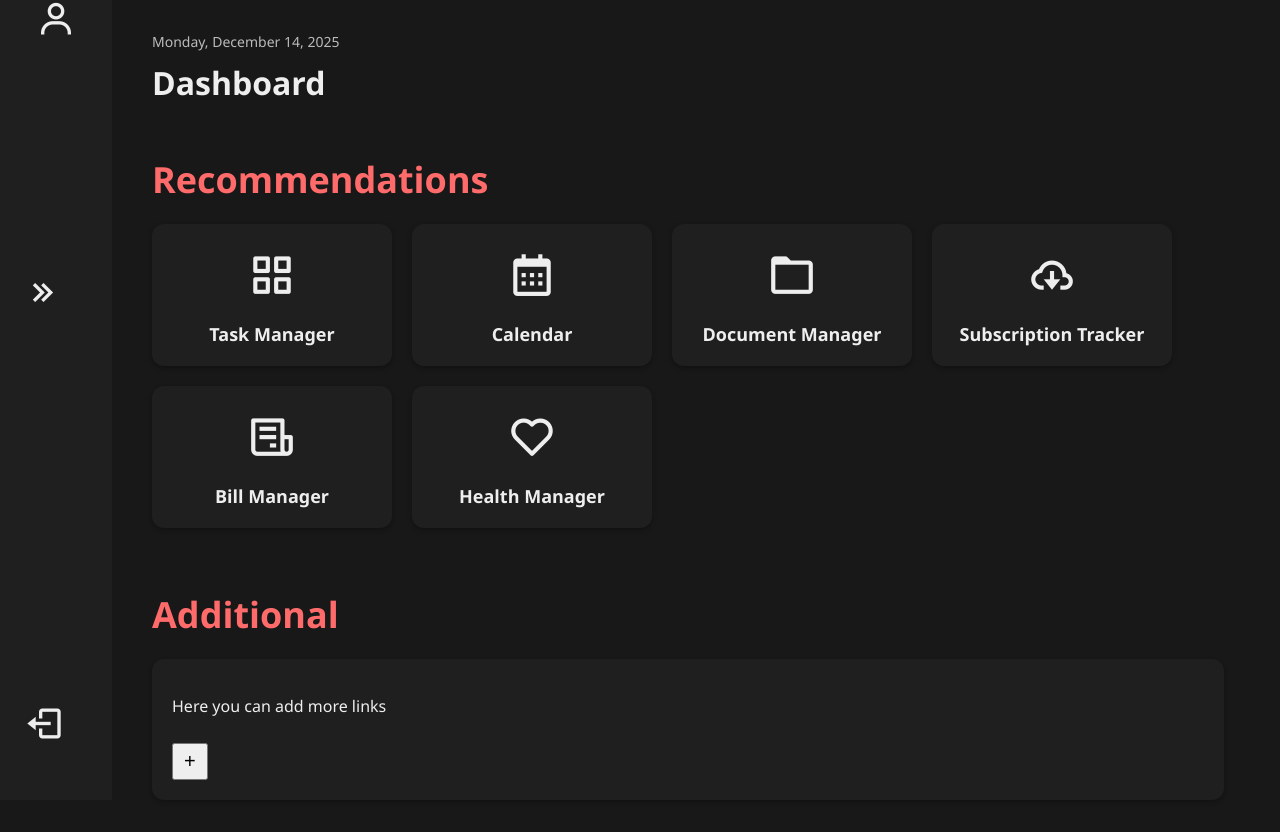
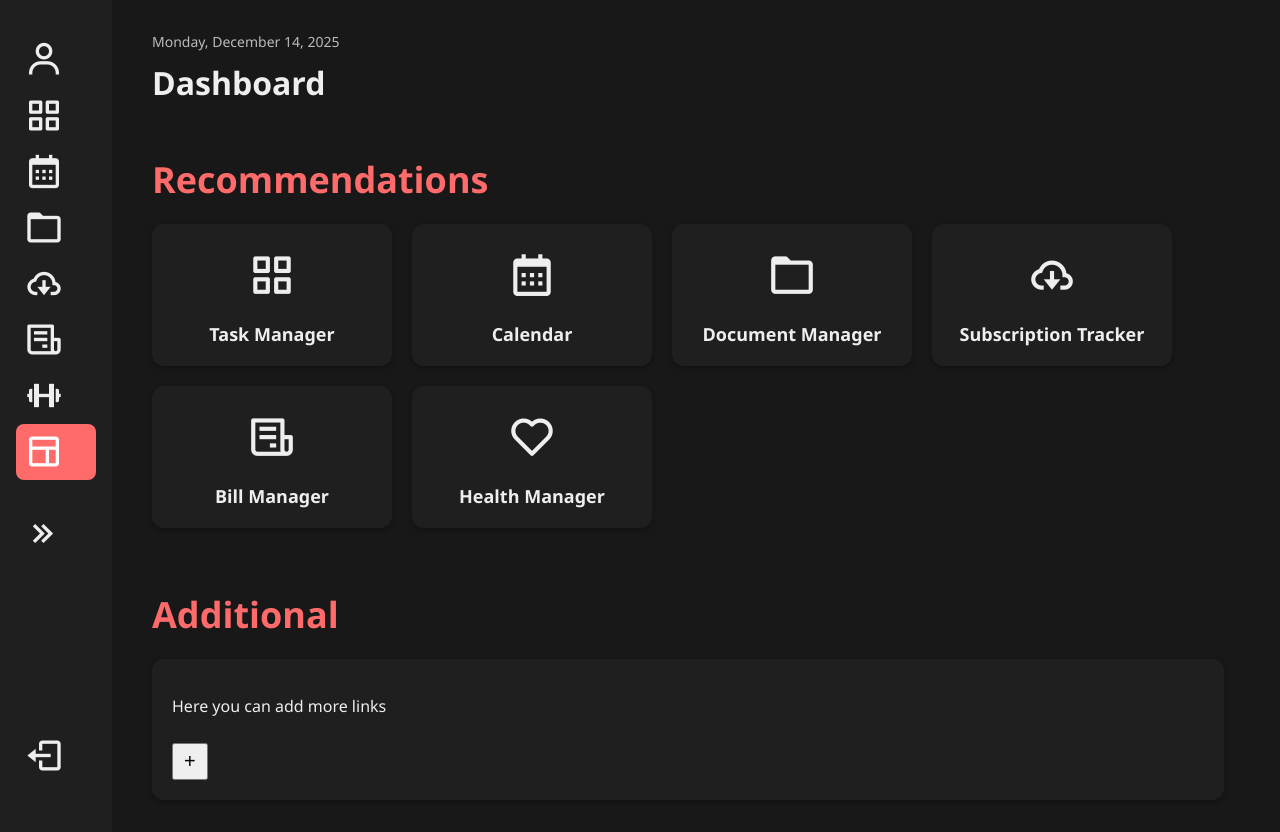
Before and after one commit to Dhananjay625/LifeFlow, a Django app: page /dashboard/ in a window 1280 px wide. Run offline with Django 4.2, Linux system fonts and the light colour scheme; a user stored in the database is signed in.

Commit message:
Updates on sidebar

```diff
--- a/LifeFlow/main/templates/BillManager.html
+++ b/LifeFlow/main/templates/BillManager.html
@@ -47,6 +47,11 @@
           <li>
             <a href="{% url 'HealthManager' %}" {% if request.resolver_match.url_name == 'HealthManager' %}class="active"{% endif %}>
               <i class='bx bx-dumbbell'></i><span>Health Manager</span>
+            </a>
+          </li>
+          <li>
+            <a href="{% url 'dashboard' %}" {% if request.resolver_match.url_name == 'dashboard' %}class="active"{% endif %}>
+              <i class='bx bx-layout'></i><span>Dashboard</span>
             </a>
           </li>
         </ul>
--- a/LifeFlow/main/templates/DocumentStorage.html
+++ b/LifeFlow/main/templates/DocumentStorage.html
@@ -47,6 +47,11 @@
           <li>
             <a href="{% url 'HealthManager' %}" {% if request.resolver_match.url_name == 'HealthManager' %}class="active"{% endif %}>
               <i class='bx bx-dumbbell'></i><span>Health Manager</span>
+            </a>
+          </li>
+          <li>
+            <a href="{% url 'dashboard' %}" {% if request.resolver_match.url_name == 'dashboard' %}class="active"{% endif %}>
+              <i class='bx bx-layout'></i><span>Dashboard</span>
             </a>
           </li>
         </ul>
--- a/LifeFlow/main/templates/Subscription.html
+++ b/LifeFlow/main/templates/Subscription.html
@@ -49,6 +49,11 @@
                 <i class='bx bx-dumbbell'></i><span>Health Manager</span>
               </a>
             </li>
+            <li>
+            <a href="{% url 'dashboard' %}" {% if request.resolver_match.url_name == 'dashboard' %}class="active"{% endif %}>
+              <i class='bx bx-layout'></i><span>Dashboard</span>
+            </a>
+          </li>
           </ul>
           <div class="collapse-btn">
             <a href="#" data-resize-btn>
--- a/LifeFlow/main/templates/TaskManager.html
+++ b/LifeFlow/main/templates/TaskManager.html
@@ -47,6 +47,11 @@
                 <li>
                   <a href="{% url 'HealthManager' %}" {% if request.resolver_match.url_name == 'HealthManager' %}class="active"{% endif %}>
                     <i class='bx bx-dumbbell'></i><span>Health Manager</span>
+                  </a>
+                </li>
+                <li>
+                  <a href="{% url 'dashboard' %}" {% if request.resolver_match.url_name == 'dashboard' %}class="active"{% endif %}>
+                    <i class='bx bx-layout'></i><span>Dashboard</span>
                   </a>
                 </li>
               </ul>
--- a/LifeFlow/main/templates/calender.html
+++ b/LifeFlow/main/templates/calender.html
@@ -49,6 +49,11 @@
                 <i class='bx bx-dumbbell'></i><span>Health Manager</span>
               </a>
             </li>
+            <li>
+            <a href="{% url 'dashboard' %}" {% if request.resolver_match.url_name == 'dashboard' %}class="active"{% endif %}>
+              <i class='bx bx-layout'></i><span>Dashboard</span>
+            </a>
+          </li>
           </ul>
 
           <div class="collapse-btn">
--- a/LifeFlow/main/templates/dashboard.html
+++ b/LifeFlow/main/templates/dashboard.html
@@ -10,10 +10,50 @@
 </head>
 <body>
     <div class="container">
-        <aside class="nav">
-            <div class="user">
-                <i class='bx bx-user'></i>
-            </div>
+        <aside>
+            <nav class="nav">
+              <ul class="nav-links">
+                <li>
+                  <a href="{% url 'UserProfile' %}" {% if request.resolver_match.url_name == 'TaskManager' %}{% endif %}>
+                    <i class='bx bx bx-user'></i><span><strong>{{ user.username }}</strong></span>
+                  </a>
+                </li>
+                <li>
+                  <a href="{% url 'TaskManager' %}" {% if request.resolver_match.url_name == 'TaskManager' %}class="active"{% endif %}>
+                    <i class='bx bx-grid-alt'></i><span>Task Manager</span>
+                  </a>
+                </li>
+                <li>
+                  <a href="{% url 'calender' %}" {% if request.resolver_match.url_name == 'calender' %}class="active"{% endif %}>
+                    <i class='bx bx-calendar'></i><span>Calendar</span>
+                  </a>
+                </li>
+                <li>
+                  <a href="{% url 'DocumentStorage' %}" {% if request.resolver_match.url_name == 'DocumentStorage' %}class="active"{% endif %}>
+                    <i class='bx bx-folder'></i><span>Document Manager</span>
+                  </a>
+                </li>
+                <li>
+                  <a href="{% url 'Subscription' %}" {% if request.resolver_match.url_name == 'Subscription' %}class="active"{% endif %}>
+                    <i class='bx bx-cloud-download'></i><span>Subscription Tracker</span>
+                  </a>
+                </li>
+                <li>
+                  <a href="{% url 'BillManager' %}" {% if request.resolver_match.url_name == 'BillManager' %}class="active"{% endif %}>
+                    <i class='bx bx-receipt'></i><span>Bill Manager</span>
+                  </a>
+                </li>
+                <li>
+                  <a href="{% url 'HealthManager' %}" {% if request.resolver_match.url_name == 'HealthManager' %}class="active"{% endif %}>
+                    <i class='bx bx-dumbbell'></i><span>Health Manager</span>
+                  </a>
+                </li>
+                <li>
+                  <a href="{% url 'dashboard' %}" {% if request.resolver_match.url_name == 'dashboard' %}class="active"{% endif %}>
+                    <i class='bx bx-layout'></i><span>Dashboard</span>
+                  </a>
+                </li>
+              </ul>
               <div class="collapse-btn">
                 <a href="#" data-resize-btn>
                   <i class='bx bx-chevrons-right'></i><span>Collapse</span>
@@ -24,6 +64,7 @@
                   <i class='bx bx-log-out'></i><span>Logout</span>
                 </a>
               </div>
+            </nav>
           </aside>
         <!--Main content-->
         <main class="content">
```
Also changed, not shown: LifeFlow/db.sqlite3. Lines whose indentation alone changed are shown as unchanged.
